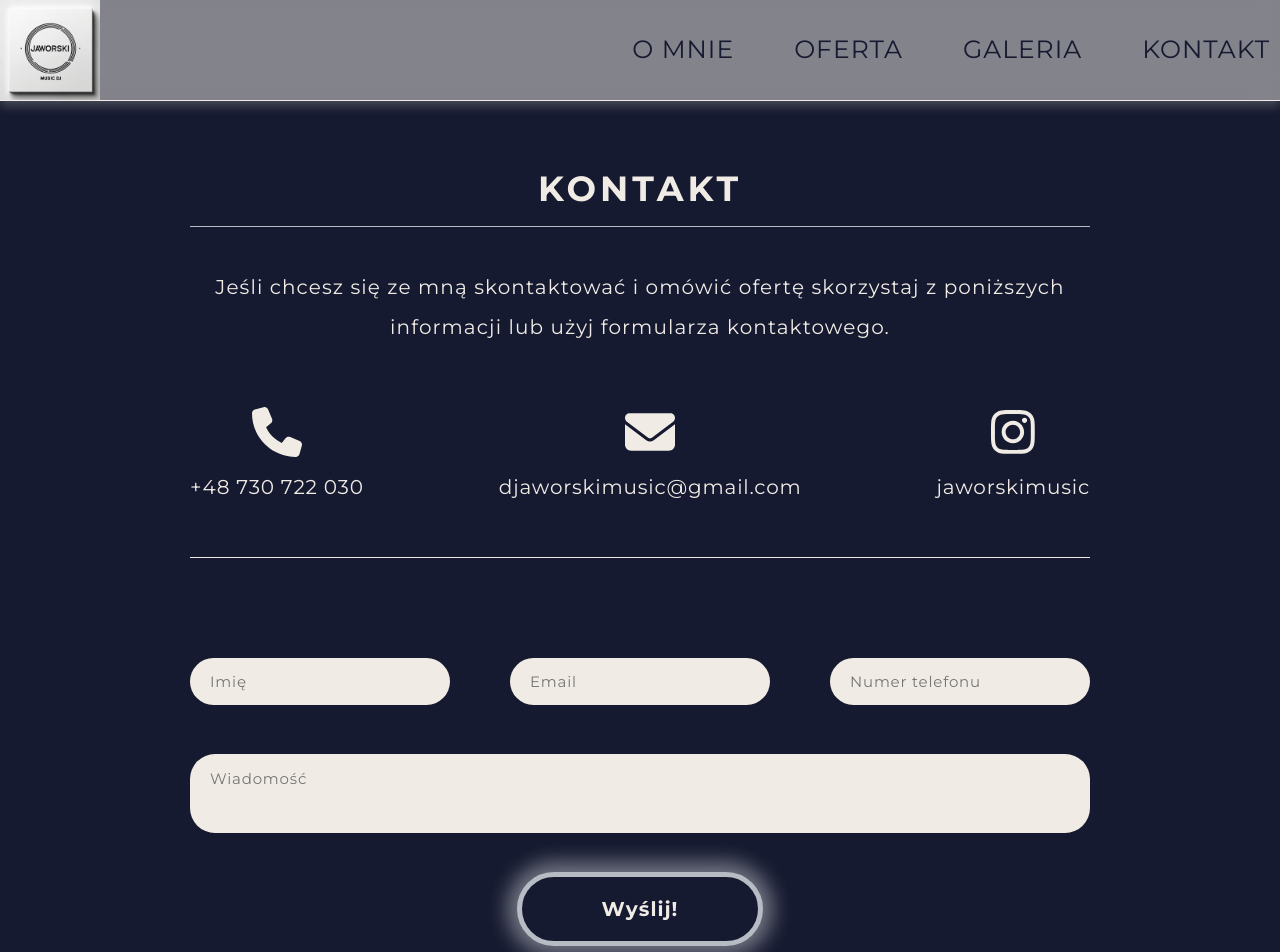
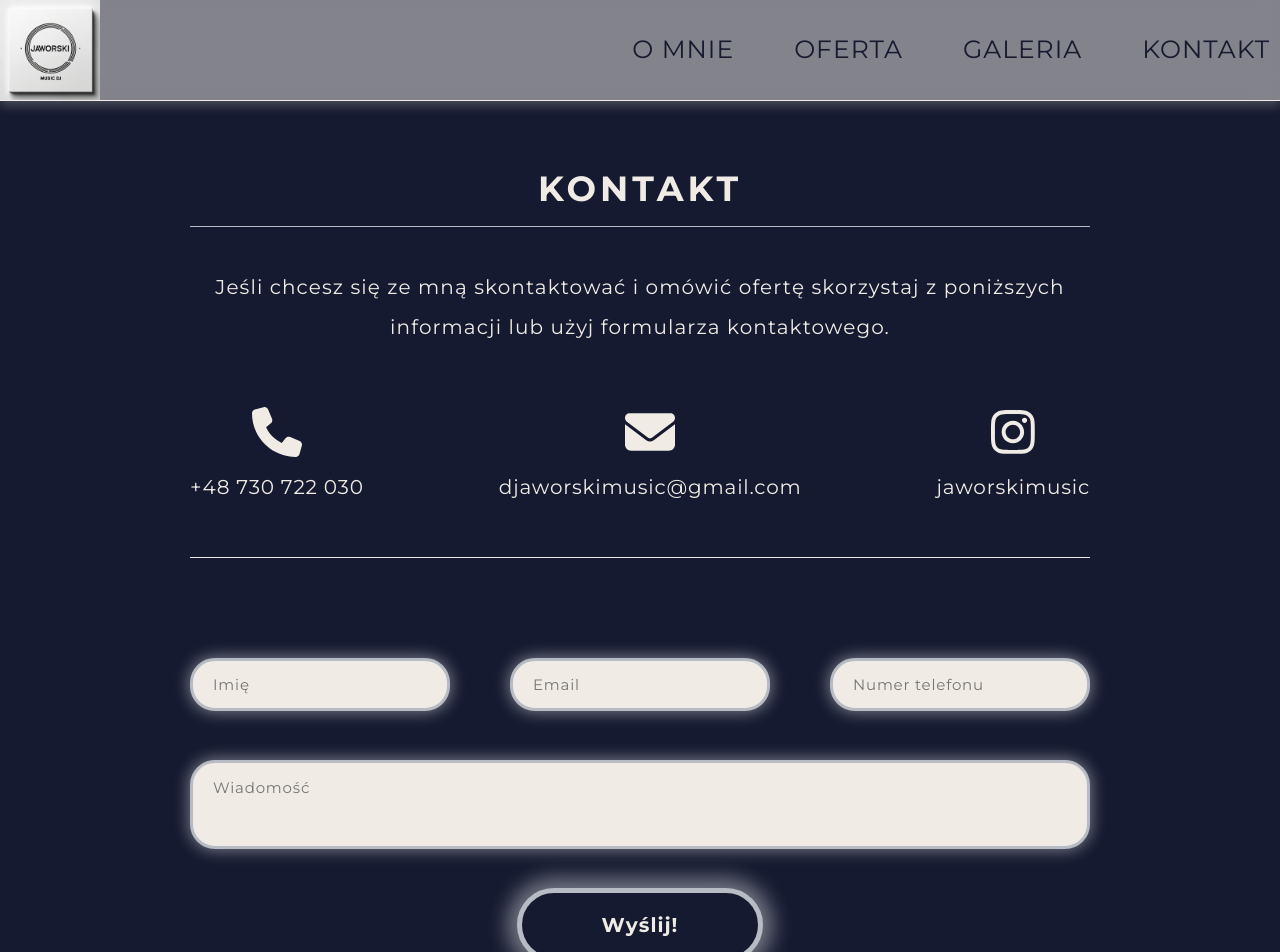
Before and after one commit to patryk-pi/Baby_Feed, a Next.js app: page /kontakt in a window 1280 px wide. Shown: the top 952 px of the page. Built offline with nearby package versions, Linux system fonts and the light colour scheme; no server answers.

Commit message:
changes in styling of ContactForm component

```diff
--- a/src/app/kontakt/page.tsx
+++ b/src/app/kontakt/page.tsx
@@ -1,4 +1,5 @@
 import Contact from "@/components/ContactPage/Contact/Contact";
+import Footer from "@/components/Footer/Footer";
 import Navbar from "@/components/Navbar/Navbar";
 
 const Home = () => {
@@ -6,6 +7,7 @@ const Home = () => {
         <>
             <Navbar />
             <Contact />
+            <Footer />
         </>
     );
 };
--- a/src/components/ContactPage/ContactForm/_contactform.scss
+++ b/src/components/ContactPage/ContactForm/_contactform.scss
@@ -22,6 +22,7 @@
             resize: none;
             width: 100%;
             overflow: scroll;
+            font-family: "Montserrat", sans-serif;
         }
     }
 
@@ -42,7 +43,8 @@
         letter-spacing: 0.8px;
         color: $color-primary;
         background: $color-white;
-        border: px solid transparent;
+        border: 3px solid $color-gray;
+        box-shadow: 0 0 15px 2px rgba(255, 255, 255, 0.4);
 
         &::placeholder {
             font-family: "Montserrat", sans-serif;
@@ -61,7 +63,7 @@
     }
 
     &__button {
-        margin: 2rem auto;
+        margin: 2rem auto 10rem;
         display: block;
         padding: 2rem 8rem;
         font-size: 2rem;
```
